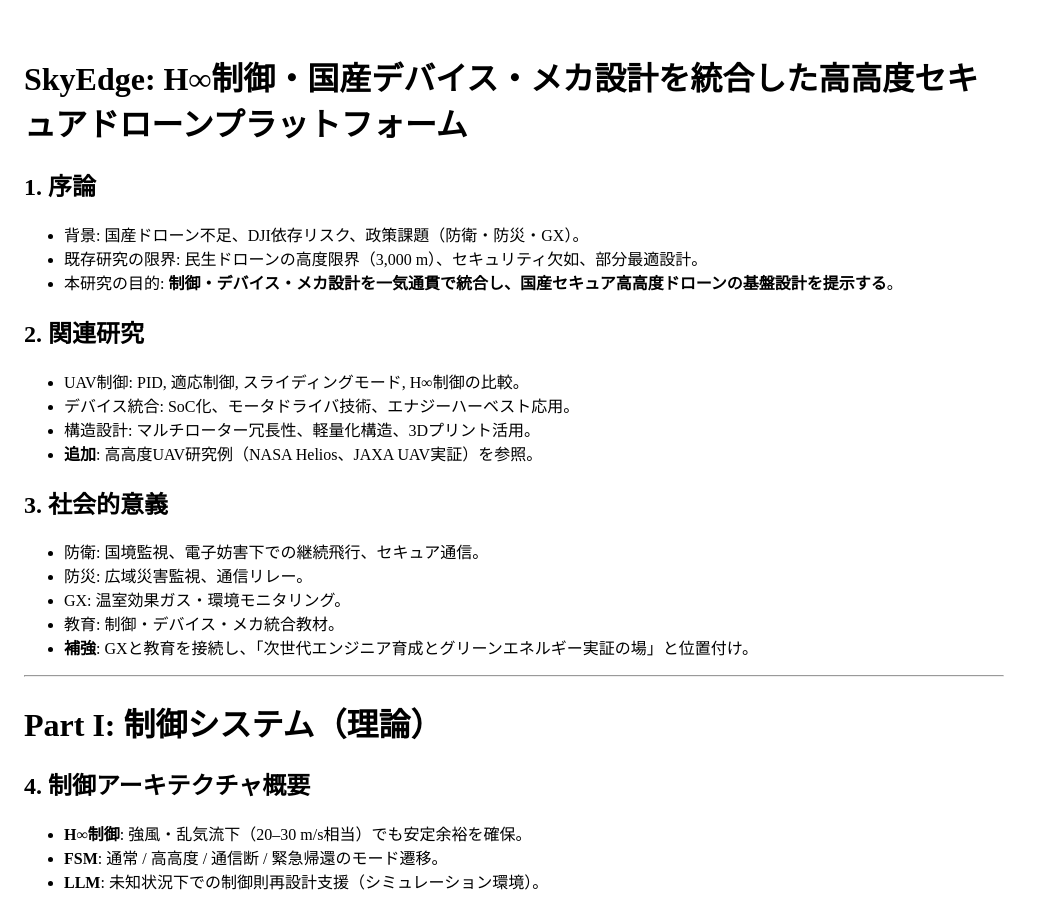
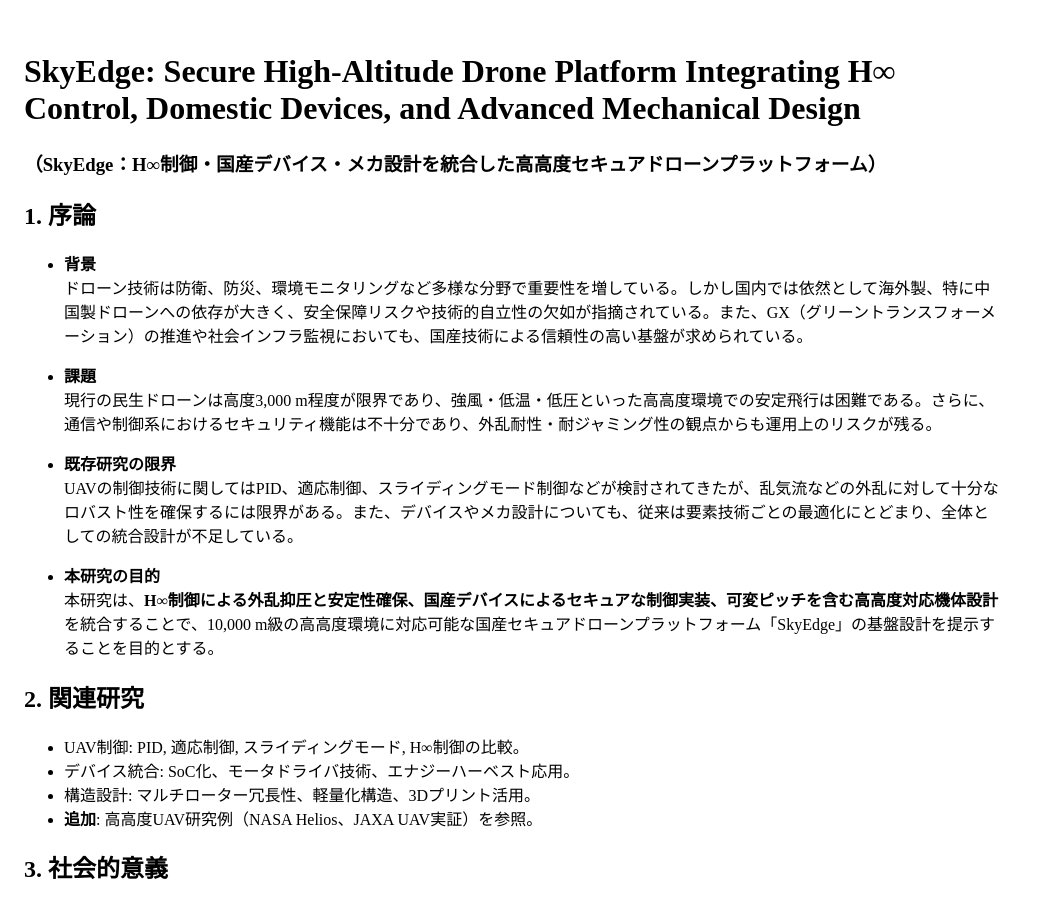
Before and after one commit to Samizo-AITL/AITL-H, a Jekyll site: the page built from PoC/skyedge/paper/SkyEdge_integrated.md, in a window 1280 px wide and 900 px high. Shown: the whole window, without its empty margins (0-1043 px from the left). Built offline with Jekyll 4.4.1, drawn with Linux system fonts in a browser that asks for light colours; our own code applies the rules of GitHub Pages for plain Markdown files.

Commit message:
Update SkyEdge_integrated.md

```diff
--- a/PoC/skyedge/paper/SkyEdge_integrated.md
+++ b/PoC/skyedge/paper/SkyEdge_integrated.md
@@ -1,9 +1,19 @@
-# SkyEdge: H∞制御・国産デバイス・メカ設計を統合した高高度セキュアドローンプラットフォーム
+# SkyEdge: Secure High-Altitude Drone Platform Integrating H∞ Control, Domestic Devices, and Advanced Mechanical Design
+### （SkyEdge：H∞制御・国産デバイス・メカ設計を統合した高高度セキュアドローンプラットフォーム）
 
 ## 1. 序論
-- 背景: 国産ドローン不足、DJI依存リスク、政策課題（防衛・防災・GX）。
-- 既存研究の限界: 民生ドローンの高度限界（3,000 m）、セキュリティ欠如、部分最適設計。
-- 本研究の目的: **制御・デバイス・メカ設計を一気通貫で統合し、国産セキュア高高度ドローンの基盤設計を提示する**。
+
+- **背景**
+  ドローン技術は防衛、防災、環境モニタリングなど多様な分野で重要性を増している。しかし国内では依然として海外製、特に中国製ドローンへの依存が大きく、安全保障リスクや技術的自立性の欠如が指摘されている。また、GX（グリーントランスフォーメーション）の推進や社会インフラ監視においても、国産技術による信頼性の高い基盤が求められている。
+
+- **課題**
+  現行の民生ドローンは高度3,000 m程度が限界であり、強風・低温・低圧といった高高度環境での安定飛行は困難である。さらに、通信や制御系におけるセキュリティ機能は不十分であり、外乱耐性・耐ジャミング性の観点からも運用上のリスクが残る。
+
+- **既存研究の限界**
+  UAVの制御技術に関してはPID、適応制御、スライディングモード制御などが検討されてきたが、乱気流などの外乱に対して十分なロバスト性を確保するには限界がある。また、デバイスやメカ設計についても、従来は要素技術ごとの最適化にとどまり、全体としての統合設計が不足している。
+
+- **本研究の目的**
+  本研究は、**H∞制御による外乱抑圧と安定性確保、国産デバイスによるセキュアな制御実装、可変ピッチを含む高高度対応機体設計**を統合することで、10,000 m級の高高度環境に対応可能な国産セキュアドローンプラットフォーム「SkyEdge」の基盤設計を提示することを目的とする。
 
 ## 2. 関連研究
 - UAV制御: PID, 適応制御, スライディングモード, H∞制御の比較。
```
